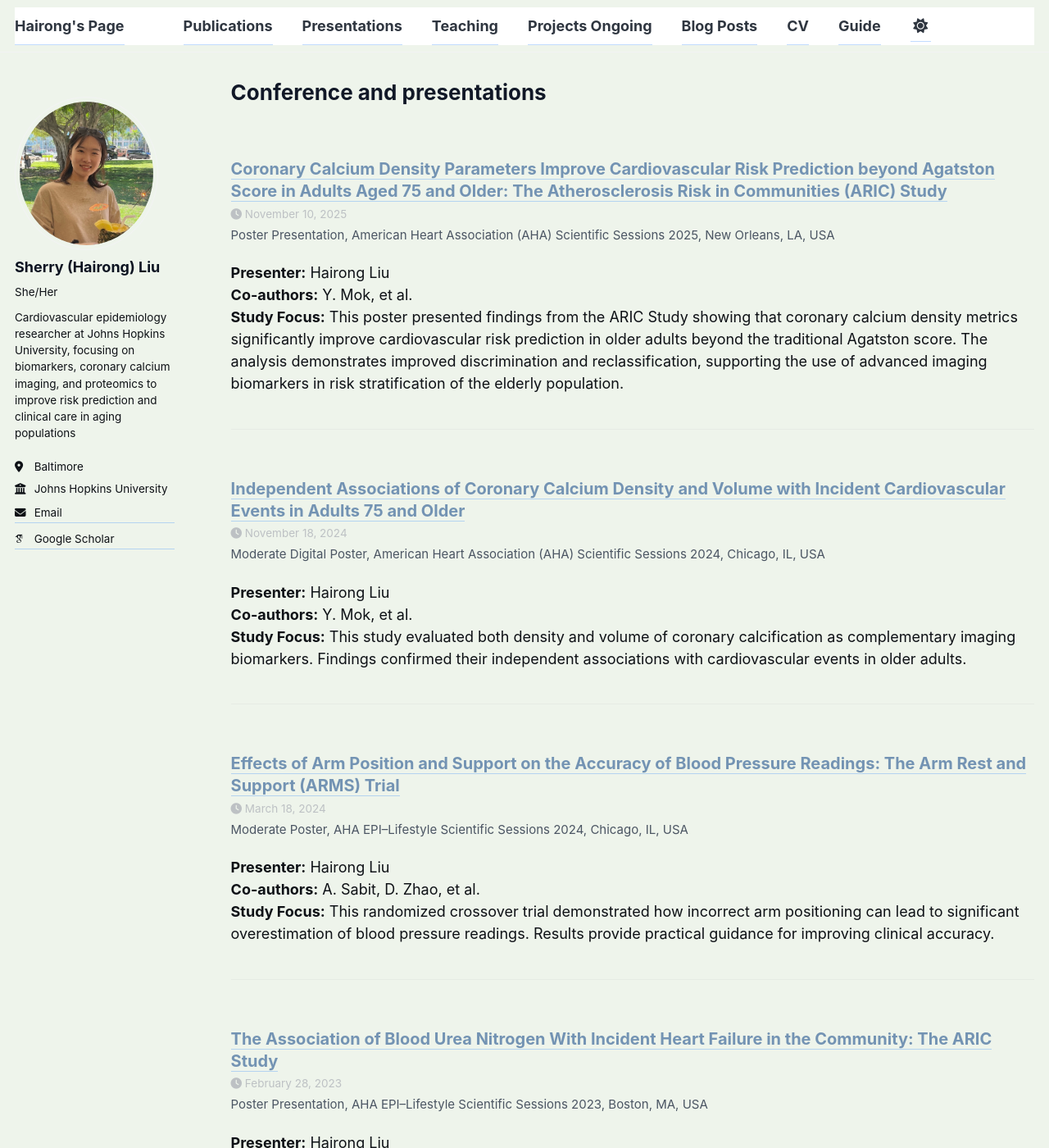
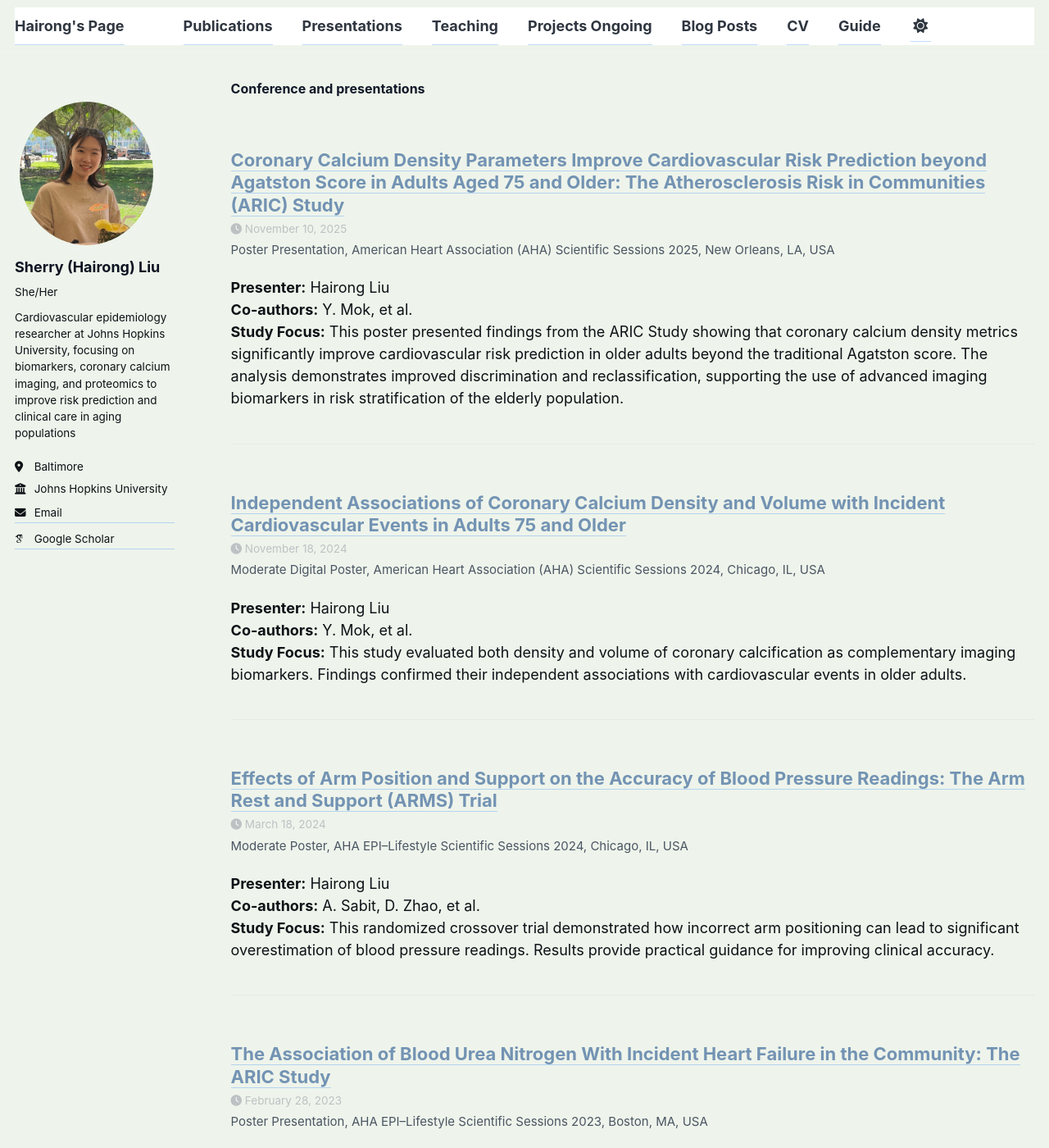
Before and after one commit to sherry090345/sherry090345.github.io, a Jekyll site: the page built from _pages/talks.html, in a window 1280 px wide and 1400 px high. Shown: the whole window at 82% size. Built offline with Jekyll 4.4.1, drawn with Linux system fonts in a browser that asks for light colours; some web fonts are replaced; a script that is not in the unit is left out.

Commit message:
Update talks.html

```diff
--- a/_pages/talks.html
+++ b/_pages/talks.html
@@ -17,7 +17,7 @@ author_profile: true
 <style>
 /* === 通用样式：Teaching + Talks 页面统一风格 === */
 .archive .archive__item-title a {
-  font-size: 20px !important;
+  font-size: 22px !important;
   font-weight: 650;
   color: #7393B3 !important;  /* 你指定的颜色 */
   text-decoration: none !important;
@@ -28,14 +28,14 @@ author_profile: true
 }
 
 .page__title {
-  font-size: 26px !important;
+  font-size: 16px !important;
   font-weight: 700;
   color: #111827;
   margin-bottom: 8px;
 }
 
 .page__content {
-  font-size: 16px;
+  font-size: 12px;
   line-height: 1.7;
   color: #1f2937;
   font-family: "Inter","Helvetica Neue",Arial,sans-serif;
```
